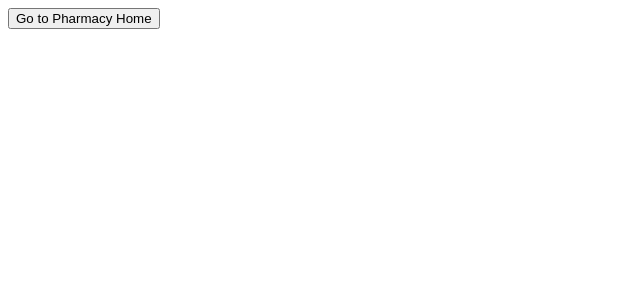
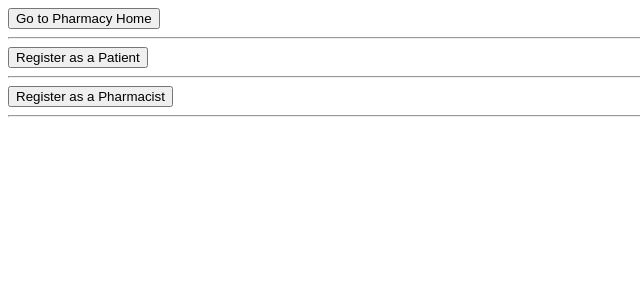
Before and after one commit to advanced-computer-lab-2023/Agile-Star-Squad-Pharmacy, a React (Create React App) app in the folder frontend/: page / in a window 1280 px wide. Shown: the top 300 px of the page, without its empty margins (0-640 px from the left). Built offline with nearby package versions, Linux system fonts and the light colour scheme.

Commit message:
feat: add patient and pharrmacist register navs refactor: file naming convention

```diff
--- a/frontend/src/App.js
+++ b/frontend/src/App.js
@@ -4,6 +4,8 @@ import { BrowserRouter, Route, Routes, Navigate } from 'react-router-dom';
 import LandingPage from './shared/pages/LandingPage';
 import PharmacyHome from './pharmacy/pages/PharmacyHome';
 import AddMedicineForm from './pharmacist/pages/AddMedicine';
+import PatientRegisterForm from './patient/pages/PatientRegister';
+import PharmacistRequest from './pharmacist/pages/PharmacistRequest';
 
 function App() {
   return (
@@ -12,6 +14,16 @@ function App() {
         <Routes>
           <Route path="/" element={<LandingPage />} exact />
           <Route path="/pharmacy/home" element={<PharmacyHome />} exact />
+          <Route
+            path="/pharmacist/register"
+            element={<PharmacistRequest />}
+            exact
+          />
+          <Route
+            path="/patient/register"
+            element={<PatientRegisterForm />}
+            exact
+          />
           <Route path="/medicine/add" element={<AddMedicineForm />} exact />
           {/*redirect to landing page if wrong url*/}
           <Route path="*" element={<Navigate to="/" />} />{' '}
--- a/frontend/src/shared/pages/landingPage.js
+++ b/frontend/src/shared/pages/landingPage.js
@@ -22,6 +22,15 @@ class LandingPage extends Component {
         <Link to="pharmacy/home">
           <button type="button">Go to Pharmacy Home</button>
         </Link>
+        <hr />
+        <Link to="patient/register">
+          <button type="button">Register as a Patient</button>
+        </Link>
+        <hr />
+        <Link to="pharmacist/register">
+          <button type="button">Register as a Pharmacist</button>
+        </Link>
+        <hr />
         {/* // <Link to='patientRegisterForm'>
             //     <button type="button" onClick={routeChangeRegister}>Register as Doctor</button>
             // </Link>
```
Also changed, not shown: frontend/src/patient/pages/PatientRegister.js (renamed from frontend/src/shared/components/FormElements/patientRegisterForm.js), frontend/src/pharmacist/pages/PharmacistRequest.js (renamed from frontend/src/shared/components/FormElements/pharmacistRequestForm.js).
